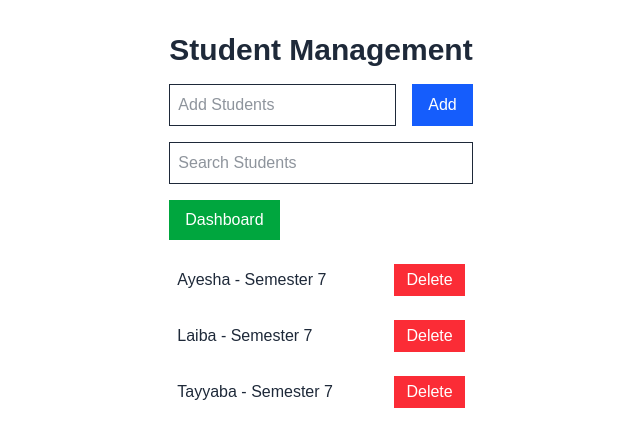
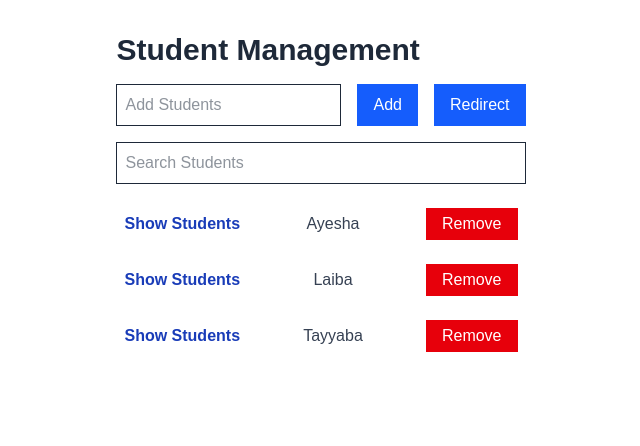
Before and after one commit to laibaranarao3-gif/ajar-web, a Next.js app: page / in a window 1280 px wide. Shown: the top 446 px of the page, without its empty margins (319-959 px from the left). Built offline with nearby package versions, Linux system fonts and the light colour scheme.

Commit message:
redirect button

```diff
--- a/app/dashboard/page.tsx
+++ b/app/dashboard/page.tsx
@@ -1,11 +1,19 @@
-'use client';
-import { useState } from "react";
+import Link from "next/link";
 
-export default function AdminDashboard(){
+export default function DashboardPage() {
+  const professors = ["Laiba", "Malaika", "Tayyaba", "Areeba"];
+
   return (
     <main>
-      <h1 className="text-3xl font-bold text-indigo-800">Admin Dashboard</h1>
-      <p className="mt-3 text-gray-200">Welcome Admin Screen</p>
+      <h1>Admin Panel</h1>
+      <h1>Admin Dashboard</h1>
+      <p>Welcome Admin</p>
+
+      {professors.map((prof) => (
+        <Link key={prof} href={`/professor/${prof}`}>
+          <p>Go To professor {prof}</p>
+        </Link>
+      ))}
     </main>
   );
 }
--- a/app/page.tsx
+++ b/app/page.tsx
@@ -12,19 +12,14 @@ type Student = {
 
 export default function homepage(){
   const [students, setStudents] = useState<Student[]>([
-    {
-      id: 1, name: "Ayesha", semster: 7
-    },
-    {
-      id: 2, name: "Laiba", semster: 7
-    },
-    {
-      id: 3, name: "Tayyaba", semster: 7
-    },
+    { id: 1, name: "Ayesha", semster: 7 },
+    { id: 2, name: "Laiba", semster: 7 },
+    { id: 3, name: "Tayyaba", semster: 7 },
   ]);
 
   const [name, setName] = useState("");
   const [search, setSearch] = useState("");
+  const router = useRouter();
 
   const addStudent = () => {
     if (name.trim() === "") return;
@@ -43,15 +38,13 @@ export default function homepage(){
     );
   }
 
+  const redirectToDashboard = () => {
+    router.push('/dashboard');
+  }
+
   const filteredStudents = students.filter((student) =>
     student.name.toLowerCase().includes(search.toLowerCase())
   );
-
-  const router = useRouter();
-
-  const redirectToDashboard = () => {
-    router.push('/dashboard');
-  }
 
   return(
     <main className="max-w-2xl bg-white mx-auto p-8">
@@ -68,6 +61,9 @@ export default function homepage(){
         <button className="bg-blue-600 text-white px-4" onClick={addStudent}>
           Add
         </button>
+        <button className="bg-blue-600 text-white px-4" onClick={redirectToDashboard}>
+          Redirect
+        </button>
       </div>
 
       <div className="flex gap-4 mb-4">
@@ -79,24 +75,20 @@ export default function homepage(){
         />
       </div>
 
-      <div className="flex gap-4 mb-4">
-        <button className="bg-green-600 text-white px-4 py-2" onClick={redirectToDashboard}>
-          Dashboard
-        </button>
-      </div>
-
       {filteredStudents.map((student) => (
-        <div key={student.id} className="flex justify-between items-center borderz p-2 mb-2 text-gray-800">
-          <span>{student.name} - Semester {student.semster}</span>
+        <div key={student.id} className="flex gap-2 mb-2 justify-between items-center p-2">
+          <Link className="font-bold text-blue-800" href={`/students/${student.id}`}>
+            Show Students
+          </Link>
+          <p className="text-gray-700">{student.name}</p>
           <button
             onClick={() => deleteStudent(student.id)}
-            className="bg-red-500 text-white px-3 py-1"
+            className="bg-red-600 text-white px-4 py-1"
           >
-            Delete
+            Remove
           </button>
         </div>
       ))}
-
     </main>
   )
 }
```
